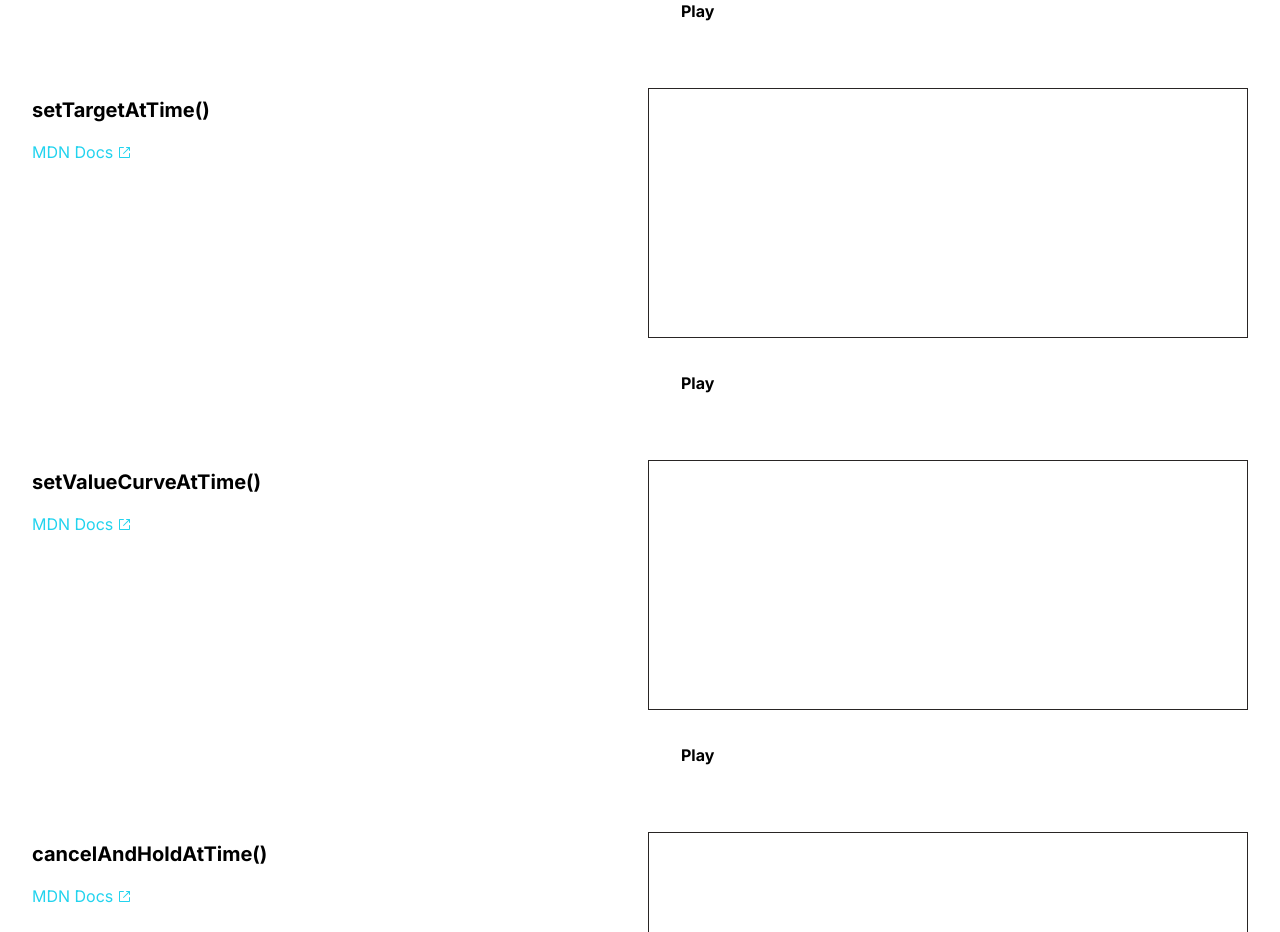
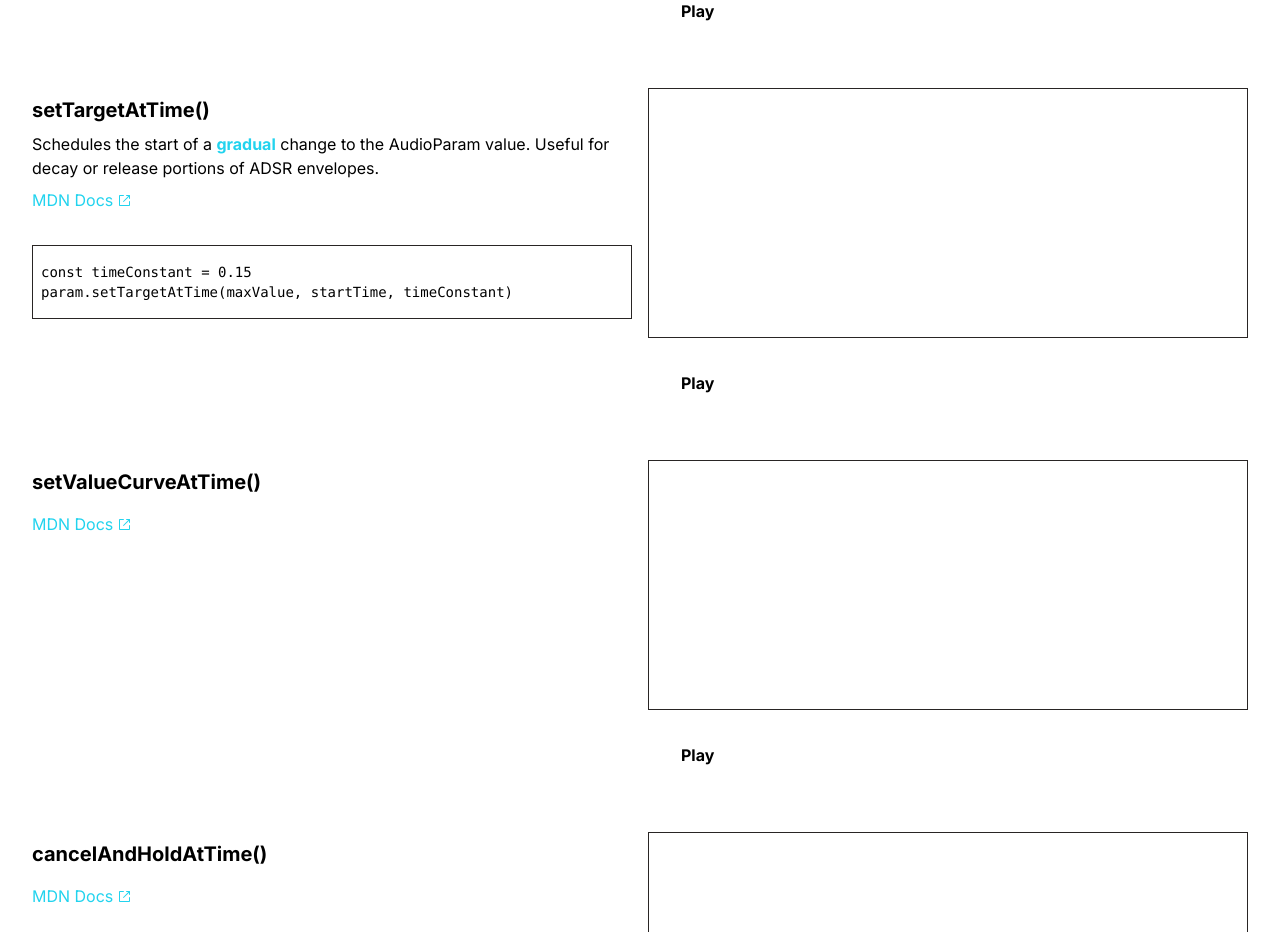
Before and after one commit to satelllte/audioparam-visualization, a Next.js app: page / in a window 1280 px wide. Shown: the part 1140-2072 px from the top of the page. Built offline with nearby package versions, Linux system fonts and the light colour scheme.

Commit message:
VisualizationSetTargetAtTime: desc, code

```diff
--- a/src/components/visualizations/VisualizationSetTargetAtTime.tsx
+++ b/src/components/visualizations/VisualizationSetTargetAtTime.tsx
@@ -1,4 +1,18 @@
+import { Highlight, Paragraph } from "./Paragraph"
 import { type AudioProcessingSchedulerFn, Visualization } from "./Visualization"
+
+const Description = () => {
+  return (
+    <Paragraph>
+      Schedules the start of a <Highlight>gradual</Highlight> change to the AudioParam value.
+      Useful for decay or release portions of ADSR envelopes.
+    </Paragraph>
+  )
+}
+
+const code =
+`const timeConstant = 0.15
+param.setTargetAtTime(maxValue, startTime, timeConstant)`
 
 export const VisualizationSetTargetAtTime = () => {
   const scheduleAudioProcessing: AudioProcessingSchedulerFn = ({
@@ -15,6 +29,8 @@ export const VisualizationSetTargetAtTime = () => {
   return (
     <Visualization
       title="setTargetAtTime"
+      description={<Description/>}
+      code={code}
       scheduleAudioProcessing={scheduleAudioProcessing}
     />
   )
```
